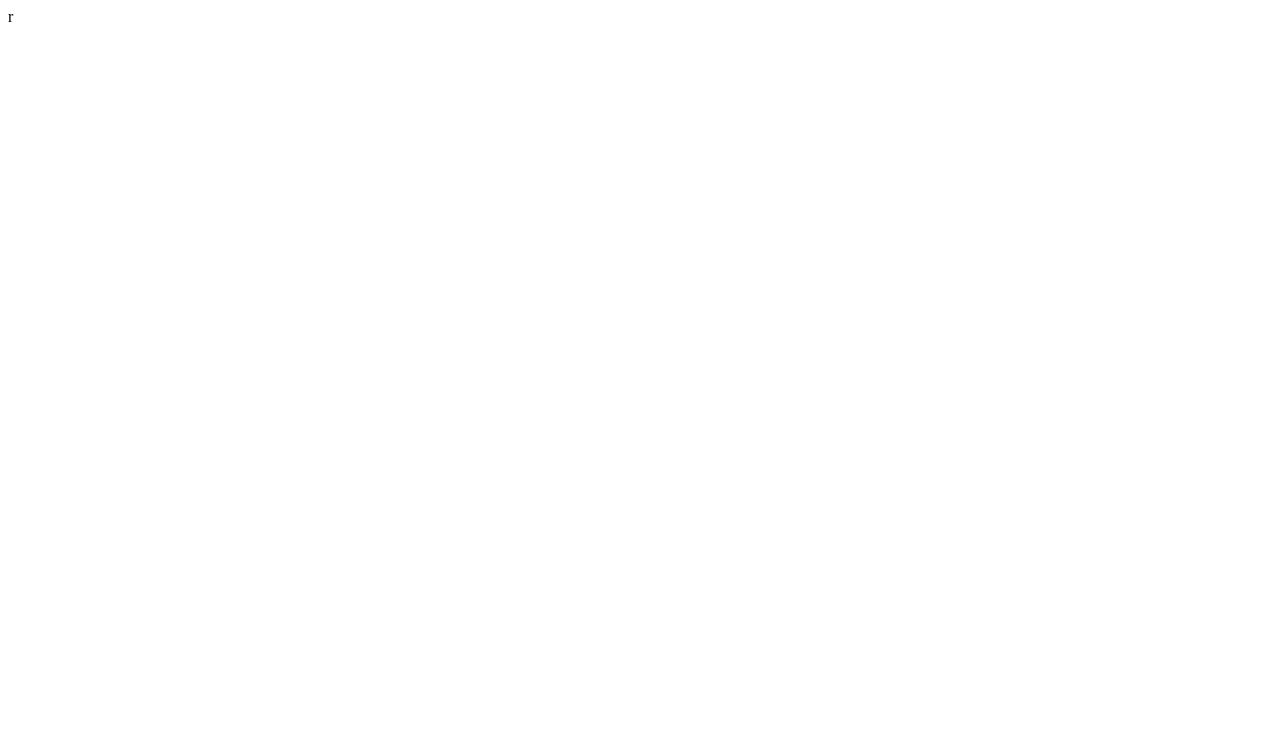
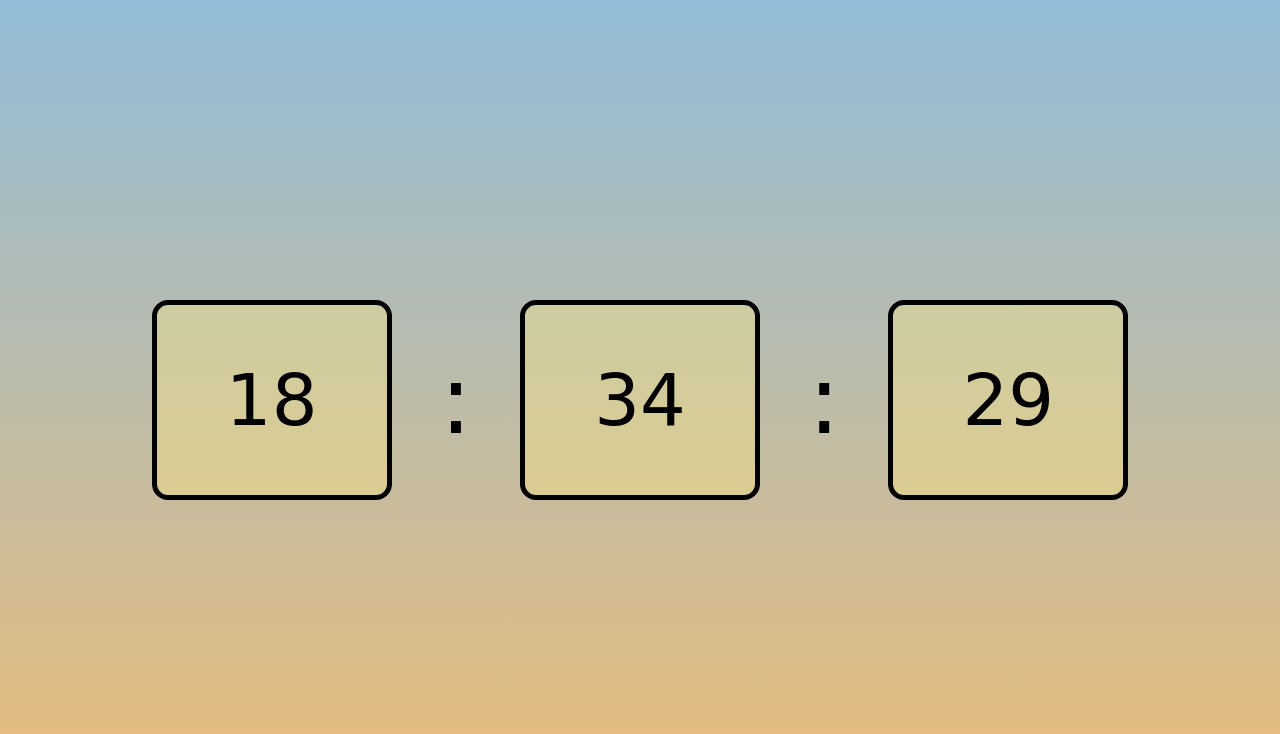
Before and after one commit to Dharmil4602/digital-clock, a plain HTML site: page index.html in a window 1280 px wide. Drawn offline with Linux system fonts and the light colour scheme.

Commit message:
Completed digital clock

```diff
--- a/index.css
+++ b/index.css
@@ -0,0 +1,48 @@
+@import url('https://fonts.googleapis.com/css2?family=Secular+One&display=swap');
+@import url('https://fonts.googleapis.com/css2?family=Concert+One&display=swap');
+
+*
+{
+    margin: 0;
+    padding: 0;
+    box-sizing: border-box;
+}
+
+body
+{
+    display: flex;
+    /* margin: 0; */
+    align-items: center;
+    justify-content: center;
+    height: 100vh;
+    font-family: cursive;
+    background: linear-gradient(rgb(145, 188, 216), rgba(223, 156, 57, 0.678));
+}
+
+.container
+{
+    display: flex;
+    height: 50vh;
+    width: 150vh;
+    align-items: center;
+    justify-content: center;
+}
+
+.container .box
+{
+    display: flex;
+    align-items: center;
+    justify-content: center;
+    background-color: rgba(255, 232, 127, 0.349);
+    height: 25vh;
+    width: 30vh;
+    margin: 3rem;
+    border-radius: 1rem;
+    border: 5px solid black;
+    font-size: 4.5rem;
+}
+
+.container .colon
+{
+    font-size: 6rem;
+}
--- a/index.html
+++ b/index.html
@@ -8,7 +8,13 @@
     <title>Digital Clock</title>
 </head>
 <body>
-
+    <div class="container">
+        <div class="box" id="hour">00</div>
+        <span class="colon">:</span>
+        <div class="box" id="minutes">00</div>
+        <span class="colon">:</span>
+        <div class="box" id="seconds">00</div>
+    </div>
 </body>
-<script src="index.js"></script>r
+<script src="index.js"></script>
 </html>
--- a/index.js
+++ b/index.js
@@ -0,0 +1,30 @@
+const hour = document.getElementById(`hour`);
+const minutes = document.getElementById(`minutes`);
+const seconds = document.getElementById(`seconds`);
+
+const clock = setInterval(function time() {
+    let dateToday = new Date();
+    let hr = dateToday.getHours();
+    let min = dateToday.getMinutes();
+    let sec = dateToday.getSeconds();
+
+    if(hr < 10)
+    {
+        hr = `0` + hr;
+    }
+
+    if(min < 10)
+    {
+        min = `0` + min;
+    }
+
+    if(sec < 10)
+    {
+        sec = `0` + sec;
+    }
+
+    hour.textContent = hr;
+    minutes.textContent = min;
+    seconds.textContent = sec;
+    // console.log(dateToday);
+}, 1000);
```
